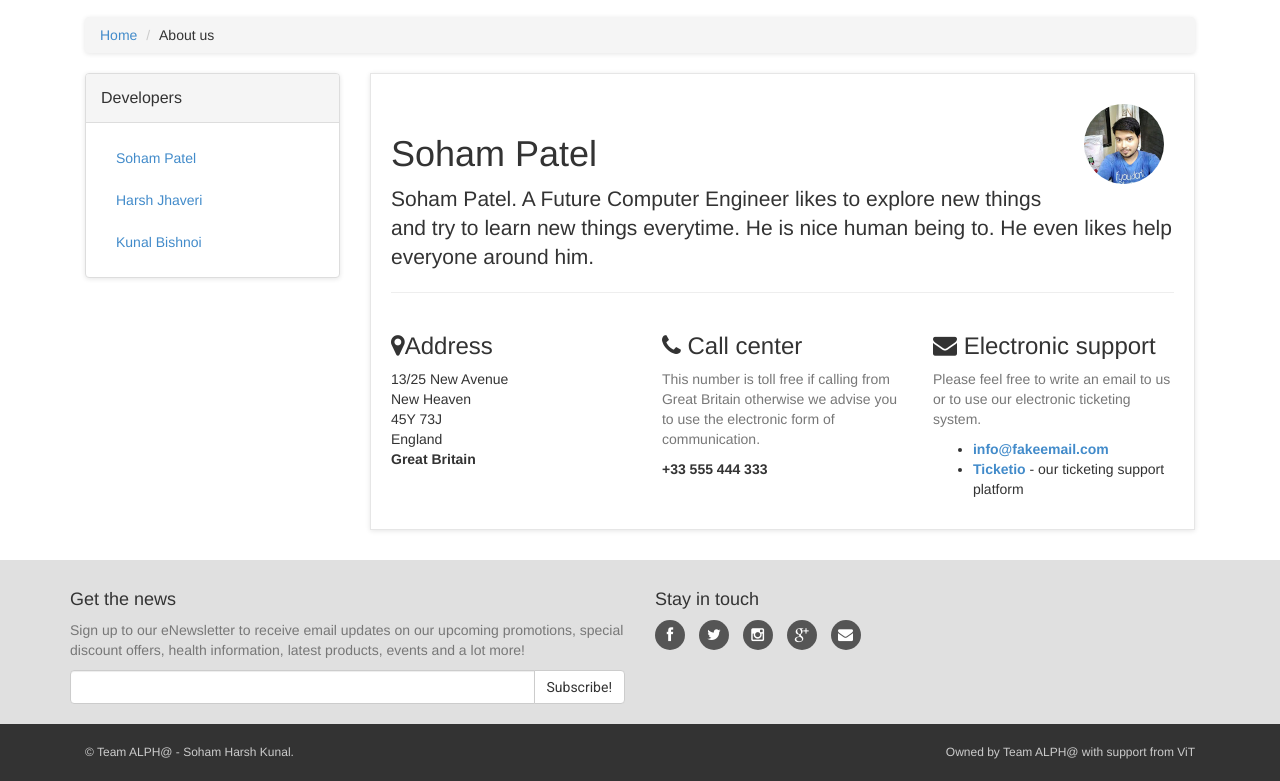
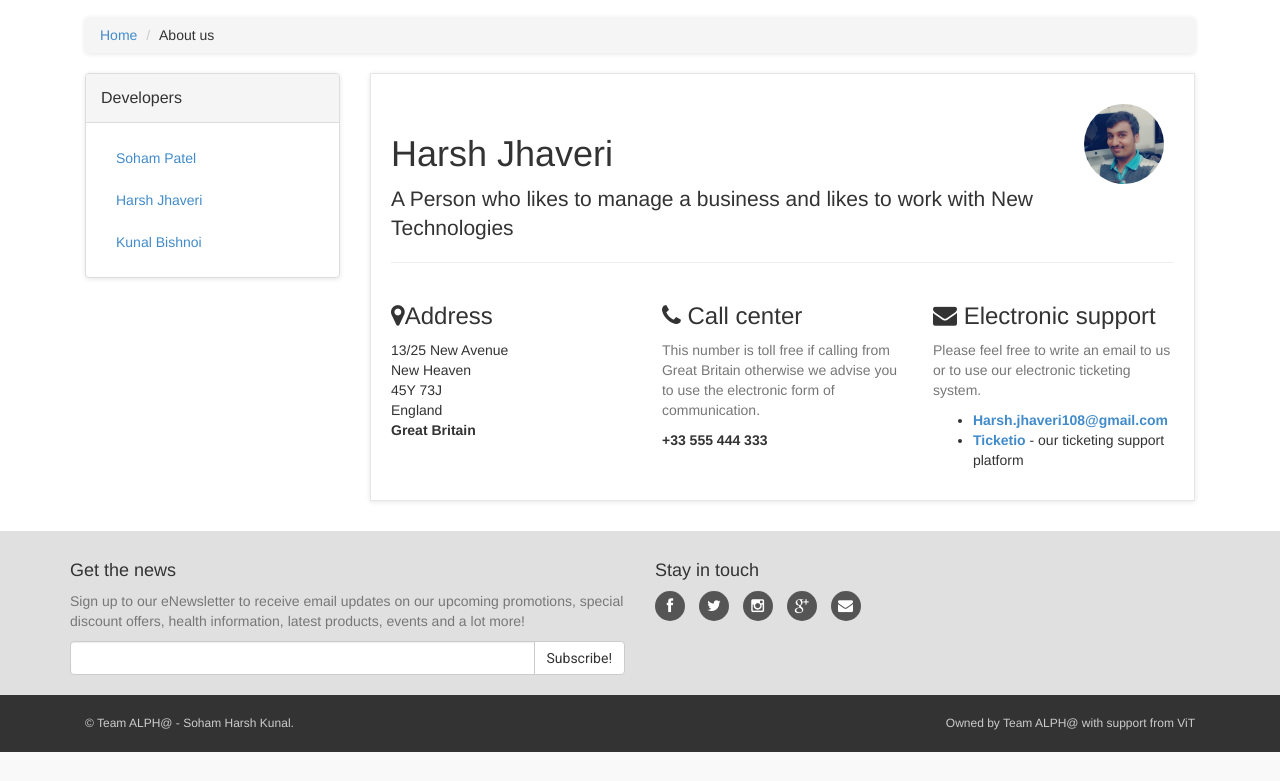
Before and after one commit to Techbro96/Mmart, a PHP site: page /harsh.php in a window 1280 px wide. Shown: the part 105-886 px from the top of the page. After the commit the page ends 857 px from the top, so only its background shows below. Run offline with PHP 8.4, Linux system fonts and the light colour scheme.

Commit message:
profile updated

```diff
--- a/harsh.php
+++ b/harsh.php
@@ -99,11 +99,10 @@ word-wrap: break-word;
 
 
                     <div class="box" id="contact">
-                    <img class="about_img" src="img/SAP_image.jpg" align="right"><br/>
-                        <h1>Soham Patel</h1>
+                    <img class="about_img" src="img\neo.jpg" align="right"><br/>
+                        <h1>Harsh Jhaveri</h1>
                         <p class="lead">
-        Soham Patel. A Future Computer Engineer likes to explore new things and try to learn new things everytime.
-        He is nice human being to. He even likes help everyone around him.
+      A Person who likes to manage a business and likes to work with New Technologies
     </p>
 
                         <hr>
@@ -131,7 +130,7 @@ word-wrap: break-word;
                                 <h3><i class="fa fa-envelope"></i> Electronic support</h3>
                                 <p class="text-muted">Please feel free to write an email to us or to use our electronic ticketing system.</p>
                                 <ul>
-                                    <li><strong><a href="mailto:">info@fakeemail.com</a></strong>
+                                    <li><strong><a href="mailto:">Harsh.jhaveri108@gmail.com</a></strong>
                                     </li>
                                     <li><strong><a href="#">Ticketio</a></strong> - our ticketing support platform</li>
                                 </ul>
```
Also changed, not shown: img/neo.jpg (added).
